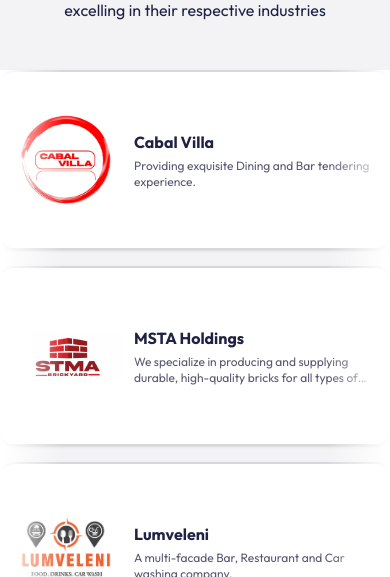
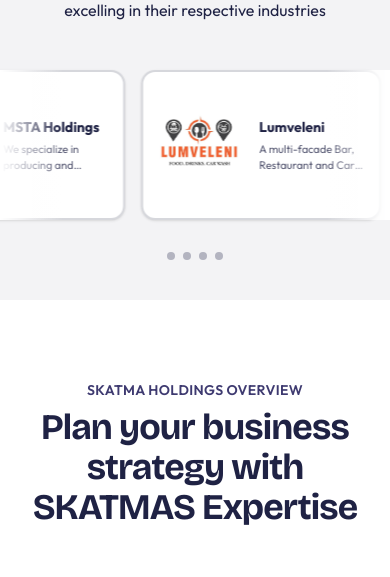
Before and after one commit to banele303/SKATMA-holidings, a Next.js app: page / in a window 390 px wide. Shown: the part 991-1568 px from the top of the page. Built offline with nearby package versions, Linux system fonts and the light colour scheme.

Commit message:
hsjdhhfhf

```diff
--- a/components/layout/header.tsx
+++ b/components/layout/header.tsx
@@ -50,7 +50,7 @@
       {/* Main navigation */}
       <header
         id="site-header"
-        className="fixed top-0 left-0 right-0 z-50 w-full border-b bg-white/90 dark:bg-background/80 backdrop-blur-md shadow-lg supports-[padding-top:env(safe-area-inset-top)]:pt-[env(safe-area-inset-top)]"
+        className="fixed top-0 left-0 right-0 z-60 w-full border-b bg-white/90 dark:bg-background/80 backdrop-blur-md shadow-lg supports-[padding-top:env(safe-area-inset-top)]:pt-[env(safe-area-inset-top)]"
       >
   <div className="container mx-auto px-4 h-16 md:h-20 lg:h-24 flex items-center justify-between pt-0">
           {/* Logo */}
@@ -167,7 +167,7 @@
             <>
               {/* Backdrop */}
               <motion.div
-                className="fixed inset-0 z-40 md:hidden bg-black/50 backdrop-blur-sm"
+                className="fixed inset-0 z-50 md:hidden bg-black/50 backdrop-blur-sm"
                 initial={{ opacity: 0 }}
                 animate={{ opacity: 1 }}
                 exit={{ opacity: 0 }}
--- a/components/sections/brands-carousel.tsx
+++ b/components/sections/brands-carousel.tsx
@@ -31,18 +31,20 @@
   }, [])
 
   useEffect(() => {
-    const canAutoplay = !isMobile && !prefersReduced
+    const canAutoplay = !prefersReduced
     if (canAutoplay) {
+      const distance = isMobile ? -1200 : -1600
+      const duration = isMobile ? 22 : 30
       controls.start({
-        x: [0, -1600],
+        x: [0, distance],
         transition: {
           x: {
             repeat: Infinity,
             repeatType: "loop",
-            duration: 30,
-            ease: "linear"
-          }
-        }
+            duration,
+            ease: "linear",
+          },
+        },
       })
     } else {
       controls.stop()
@@ -68,28 +70,24 @@
         </motion.div>
       </div>
 
-      {/* Scrolling Brands Container */}
-      <div className="relative">
+  {/* Scrolling Brands Container */}
+  <div className="relative">
         {/* Gradient Overlays */}
         <div className="pointer-events-none absolute left-0 top-0 bottom-0 w-16 sm:w-24 bg-linear-to-r from-background to-transparent z-10" />
         <div className="pointer-events-none absolute right-0 top-0 bottom-0 w-16 sm:w-24 bg-linear-to-l from-background to-transparent z-10" />
 
         <motion.div
-          className={`flex gap-4 sm:gap-6 ${isMobile ? "flex-col w-full" : ""}`}
-          animate={!isMobile && !prefersReduced ? controls : undefined}
-          style={{ width: isMobile ? "100%" : "fit-content", willChange: "transform" }}
+          className={`flex gap-4 sm:gap-6`}
+          animate={!prefersReduced ? controls : undefined}
+          style={{ width: "fit-content", willChange: "transform" }}
         >
-          {(isMobile ? brands : duplicatedBrands).map((brand, index) => {
+          {duplicatedBrands.map((brand, index) => {
             const CardInner = (
-              <Card className={`${isMobile ? "w-full" : "w-[300px] sm:w-[320px] md:w-[360px]"} h-[180px] sm:h-[200px] p-2 bg-background hover:shadow-xl transition-all cursor-pointer border-2 hover:border-[#3e3a70]/50`}>
+              <Card className={`${isMobile ? "w-60" : "w-[300px] sm:w-[320px] md:w-[360px]"} ${isMobile ? "h-[150px]" : "h-[180px] sm:h-[200px]"} p-2 bg-background hover:shadow-xl transition-all cursor-pointer border-2 hover:border-[#3e3a70]/50`}>
                 <div className="flex flex-row items-center text-left gap-3 sm:gap-4 h-full">
                   {/* Logo Image */}
-                  <motion.div
-                    className="relative w-28 h-28 sm:w-32 sm:h-32 shrink-0 overflow-hidden"
-                    initial={isMobile ? { y: 12, opacity: 0 } : undefined}
-                    whileInView={isMobile ? { y: 0, opacity: 1 } : undefined}
-                    viewport={{ once: true, amount: 0.4 }}
-                    transition={{ type: "spring", stiffness: 260, damping: 24 }}
+                  <div
+                    className={`relative ${isMobile ? "w-24 h-24" : "w-28 h-28 sm:w-32 sm:h-32"} shrink-0 overflow-hidden`}
                   >
                     <Image
                       src={brand.image}
@@ -97,16 +95,16 @@
                       fill
                       className="object-contain"
                     />
-                  </motion.div>
+                  </div>
 
                   <div className="flex flex-col justify-center flex-1">
                     {/* Brand Name */}
-                    <h3 className="text-base sm:text-lg md:text-xl font-bold text-[#1f2244] dark:text-gray-100 mb-1 sm:mb-2 line-clamp-1">
+                    <h3 className={`${isMobile ? "text-sm" : "text-base sm:text-lg md:text-xl"} font-bold text-[#1f2244] dark:text-gray-100 mb-1 sm:mb-2 line-clamp-1`}>
                       {brand.name}
                     </h3>
 
                     {/* Description */}
-                    <p className="text-xs sm:text-sm text-[#1f2244]/75 dark:text-gray-400 line-clamp-2">
+                    <p className={`${isMobile ? "text-[11px]" : "text-xs sm:text-sm"} text-[#1f2244]/75 dark:text-gray-400 line-clamp-2`}>
                       {brand.description}
                     </p>
                   </div>
@@ -117,13 +115,9 @@
             const content = (
               <motion.div
                 key={`${brand.id}-${index}`}
-                initial={isMobile ? { y: 24, opacity: 0 } : undefined}
-                whileInView={isMobile ? { y: 0, opacity: 1 } : undefined}
-                viewport={{ once: true, amount: 0.3 }}
                 whileHover={!isMobile ? { scale: 1.05, y: -5 } : undefined}
                 whileTap={{ scale: 0.98, y: 1 }}
-                transition={{ duration: 0.25, delay: isMobile ? index * 0.05 : 0 }}
-                className={`${isMobile ? "w-full" : ""}`}
+                transition={{ duration: 0.2 }}
               >
                 {CardInner}
               </motion.div>
@@ -137,7 +131,7 @@
                 target="_blank"
                 rel="noopener noreferrer"
                 aria-label={`Visit ${brand.name} website`}
-                className={`block focus-visible:outline-2 focus-visible:outline-offset-4 focus-visible:outline-[#3e3a70] ${isMobile ? "w-full" : ""}`}
+                className={`block focus-visible:outline-2 focus-visible:outline-offset-4 focus-visible:outline-[#3e3a70]`}
               >
                 {content}
               </a>
--- a/components/sections/subsidiaries-section.tsx
+++ b/components/sections/subsidiaries-section.tsx
@@ -20,15 +20,17 @@
   }, [])
 
   useEffect(() => {
-    const canAutoplay = !isMobile && !prefersReduced
-    if (canAutoplay) {
+    // Animate marquee on all devices unless user prefers reduced motion
+    if (!prefersReduced) {
+      const distance = isMobile ? -1400 : -2400
+      const duration = isMobile ? 35 : 45
       controls.start({
-        x: [0, -1920],
+        x: [0, distance],
         transition: {
           x: {
             repeat: Infinity,
             repeatType: "loop",
-            duration: 40,
+            duration,
             ease: "linear",
           },
         },
@@ -65,19 +67,21 @@
 
       {/* Scrolling Cards Container */}
       <div className="relative">
-        <div className={`flex gap-6 py-8 ${isMobile ? "overflow-x-auto -mx-4 px-4 snap-x snap-mandatory" : ""}`}>
+        <div className="flex gap-6 py-8 overflow-hidden">
           <motion.div
             className="flex gap-6"
-            animate={!isMobile && !prefersReduced ? controls : undefined}
+            animate={!prefersReduced ? controls : undefined}
             style={{ willChange: "transform" }}
           >
-            {/* Duplicate the array for seamless loop or single list on mobile */}
-            {(isMobile ? subsidiaries : [...subsidiaries, ...subsidiaries, ...subsidiaries]).map((subsidiary, index) => {
-              const cardWidth = { width: "min(360px, calc(100vw / 3 - 1rem))" }
+            {/* Duplicate the array for seamless loop on all devices */}
+            {[...subsidiaries, ...subsidiaries, ...subsidiaries].map((subsidiary, index) => {
+              const cardWidth = {
+                width: isMobile ? "min(220px, 68vw)" : "min(360px, calc(100vw / 3 - 1rem))",
+              }
 
               const cardContent = (
                 <Card
-                  className={`h-full min-h-40 sm:min-h-[180px] cursor-pointer rounded-3xl border border-white/10 bg-white/10 backdrop-blur-sm hover:border-white/30 hover:bg-white/15 transition-all duration-300 flex flex-col ${isMobile ? "shrink-0 snap-start" : ""}`}
+                  className={`h-full min-h-40 sm:min-h-[180px] cursor-pointer rounded-3xl border border-white/10 bg-white/10 backdrop-blur-sm hover:border-white/30 hover:bg-white/15 transition-all duration-300 flex flex-col ${isMobile ? "shrink-0" : ""}`}
                 >
                   <CardHeader className="pb-4">
                     <div className="flex items-start justify-between mb-3">
@@ -124,11 +128,11 @@
                     className="flex-none block group focus-visible:outline-2 focus-visible:outline-offset-4 focus-visible:outline-white/80"
                     style={cardWidth}
                     aria-label={`Visit ${subsidiary.name} website`}
-                    initial={isMobile ? { y: 24, opacity: 0 } : undefined}
+                    initial={isMobile ? { y: 16, opacity: 0 } : undefined}
                     whileInView={isMobile ? { y: 0, opacity: 1 } : undefined}
                     viewport={{ once: true, amount: 0.3 }}
                     whileTap={{ scale: 0.98, y: 1 }}
-                    transition={{ type: "spring", stiffness: 260, damping: 24, delay: isMobile ? index * 0.05 : 0 }}
+                    transition={{ type: "spring", stiffness: 260, damping: 24, delay: isMobile ? (index % subsidiaries.length) * 0.03 : 0 }}
                   >
                     {cardContent}
                   </motion.a>
@@ -140,11 +144,11 @@
                   key={`${subsidiary.id}-${index}`}
                   className="flex-none block group"
                   style={cardWidth}
-                  initial={isMobile ? { y: 24, opacity: 0 } : undefined}
+                  initial={isMobile ? { y: 16, opacity: 0 } : undefined}
                   whileInView={isMobile ? { y: 0, opacity: 1 } : undefined}
                   viewport={{ once: true, amount: 0.3 }}
                   whileTap={{ scale: 0.98, y: 1 }}
-                  transition={{ type: "spring", stiffness: 260, damping: 24, delay: isMobile ? index * 0.05 : 0 }}
+                  transition={{ type: "spring", stiffness: 260, damping: 24, delay: isMobile ? (index % subsidiaries.length) * 0.03 : 0 }}
                 >
                   {cardContent}
                 </motion.div>
@@ -153,9 +157,9 @@
           </motion.div>
         </div>
 
-        {/* Gradient overlays for fade effect */}
-  <div className="absolute inset-y-0 left-0 w-16 sm:w-32 bg-linear-to-r from-[#060918] to-transparent pointer-events-none" />
-  <div className="absolute inset-y-0 right-0 w-16 sm:w-32 bg-linear-to-l from-[#1c214a] to-transparent pointer-events-none" />
+    {/* Gradient overlays for fade effect */}
+    <div className="absolute inset-y-0 left-0 w-16 sm:w-32 bg-linear-to-r from-[#060918] to-transparent pointer-events-none" />
+    <div className="absolute inset-y-0 right-0 w-16 sm:w-32 bg-linear-to-l from-[#1c214a] to-transparent pointer-events-none" />
       </div>
 
       {/* Stats or Additional Info */}
```
